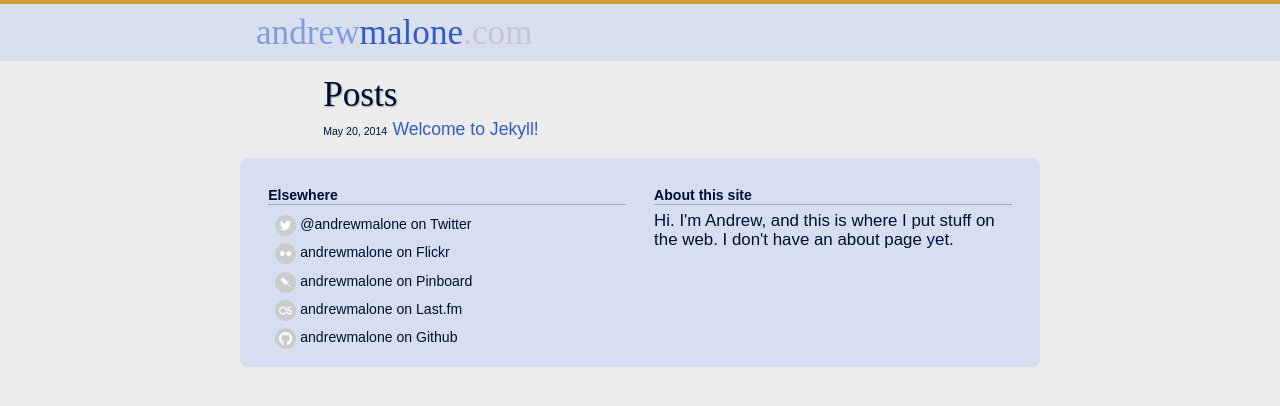
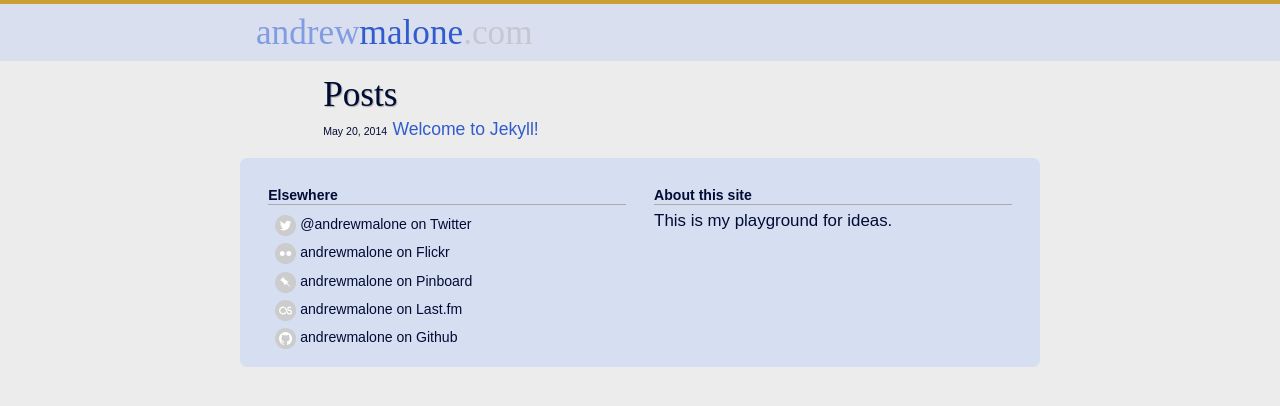
Before and after one commit to andrewmalone/andrewmalone.com, a Jekyll site: the page built from index.html, in a window 1280 px wide. Shown: the top 406 px of the page. Built offline with Jekyll 4.4.1, drawn with Linux system fonts in a browser that asks for light colours.

Commit message:
Changing about text

```diff
--- a/_includes/footer.html
+++ b/_includes/footer.html
@@ -32,6 +32,6 @@
 </div>
 <div>
 <h3>About this site</h3>
-<p>Hi. I'm Andrew, and this is where I put stuff on the web. I don't have an about page yet.</p>
+<p>This is my playground for ideas.</p>
 </div>
 </footer>
```
